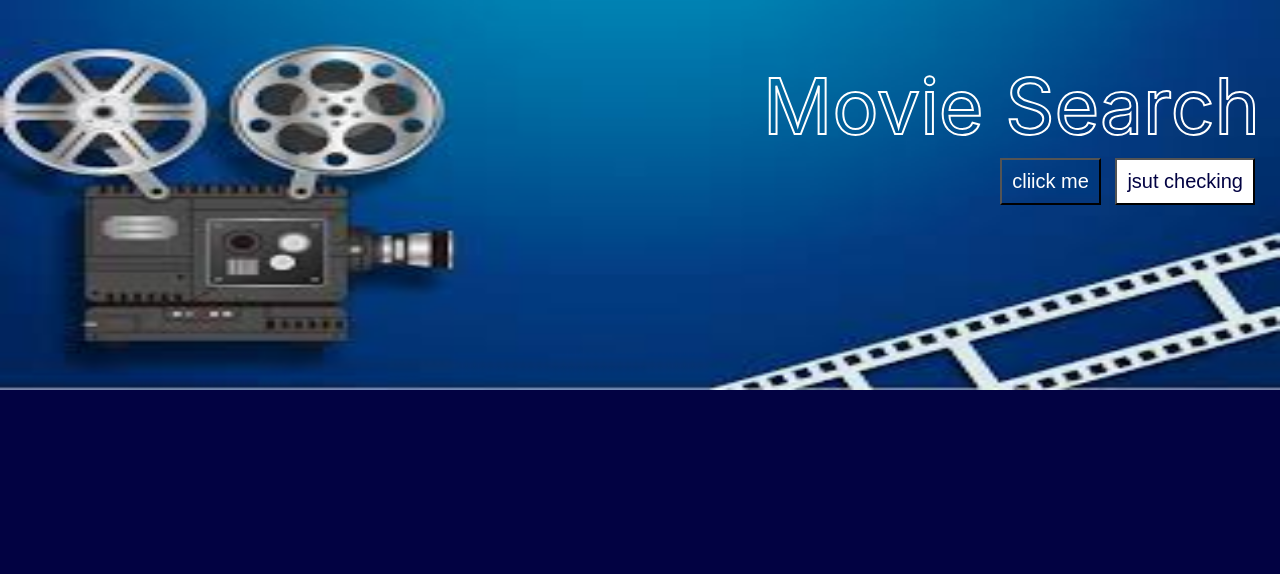
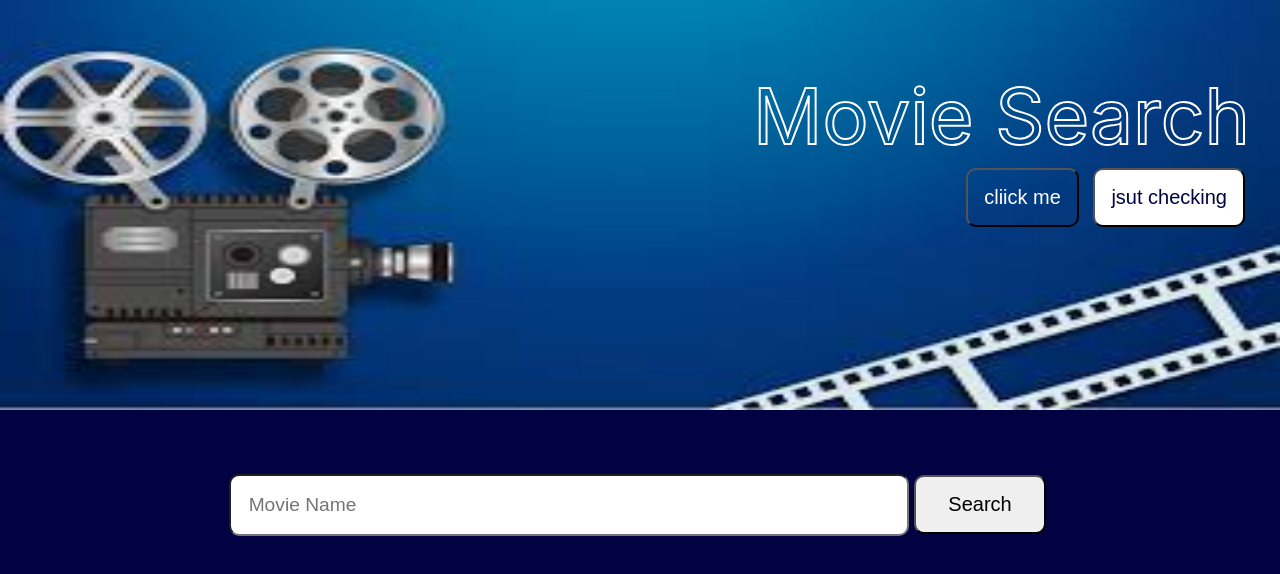
Before and after one commit to santushtisharma10/movieSearch, a React (Create React App) app in the folder movie/: page / in a window 1280 px wide. Shown: the top 574 px of the page. Built offline with nearby package versions, Linux system fonts and the light colour scheme.

Commit message:
search movie files added

```diff
--- a/movie/public/index.html
+++ b/movie/public/index.html
@@ -35,10 +35,9 @@
         background-image: url('bg.jpg');
         background-repeat: no-repeat;
         background-size: 100% 100%;
+        padding: 30px;
 
-        padding: 20px;
         text-align: right;
-
       }
       text {
 
--- a/movie/src/App.js
+++ b/movie/src/App.js
@@ -1,9 +1,10 @@
 import './App.css';
+import SearchMovie from "./SearchMovie";
 
 function App() {
   return (
     <div >
-
+      <SearchMovie />
       <div ></div>
     </div>
   );
--- /dev/null
+++ b/movie/src/SearchMovie.css
@@ -0,0 +1,16 @@
+form {
+
+    text-align: center;
+}
+input {
+
+    padding: 18px;
+    font-size: 1.2em;
+    border-radius: 10px;
+    width: 50%;
+}
+button {
+
+    padding: 16px;
+    border-radius: 10px;
+}
--- /dev/null
+++ b/movie/src/SearchMovie.js
@@ -0,0 +1,18 @@
+import "./SearchMovie.css"
+
+export default function SearchMovie() {
+
+    return(
+        <div>
+            <form>
+                <br />
+                <br />
+                <br />
+                <input type="query" placeholder="Movie Name"></input>
+                <button type="submit">&nbsp;&nbsp; Search &nbsp;&nbsp;</button>
+            </form>
+        </div>
+
+    )
+
+}
```
Also changed, not shown: 1 other file (tests, documents, lock files or other folders).
